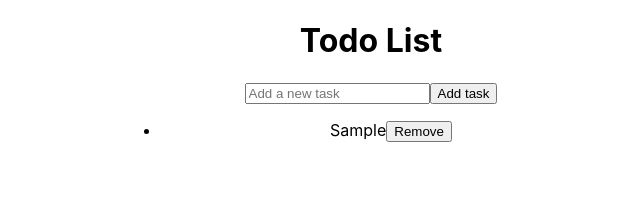
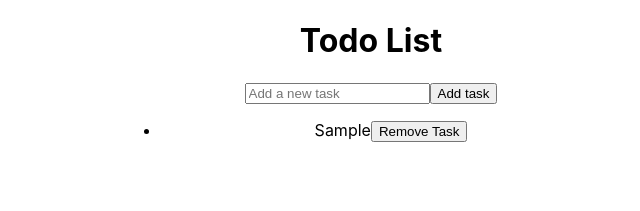
Before and after one commit to shatwarkn29/thursday, a React (Create React App) app: page / in a window 1280 px wide. Both pictures are taken after typing "Sample" into the empty fields and a click on the button "Add task". Shown: the top 211 px of the page, without its empty margins (269-909 px from the left). Built offline with nearby package versions, Linux system fonts and the light colour scheme.

Commit message:
FIR123-1 Simple change

```diff
--- a/src/TodoList.js
+++ b/src/TodoList.js
@@ -33,7 +33,7 @@ function TodoList() {
         {todos.map((todo, index) => (
           <li key={index}>
             {todo}
-            <button onClick={() => removeTodo(index)}>Remove</button>
+            <button onClick={() => removeTodo(index)}>Remove Task</button>
           </li>
         ))}
       </ul>
```
